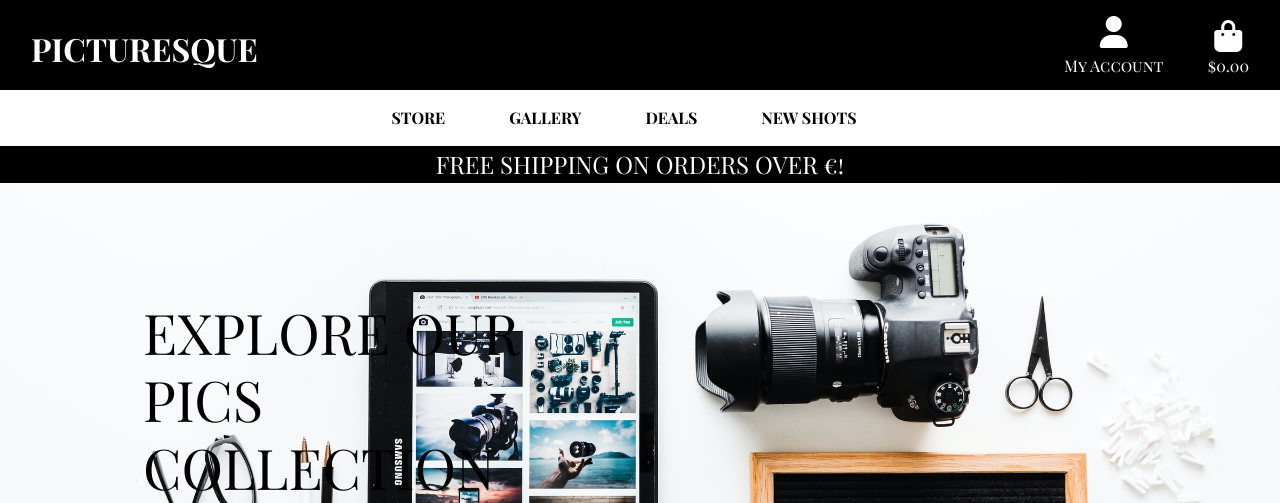
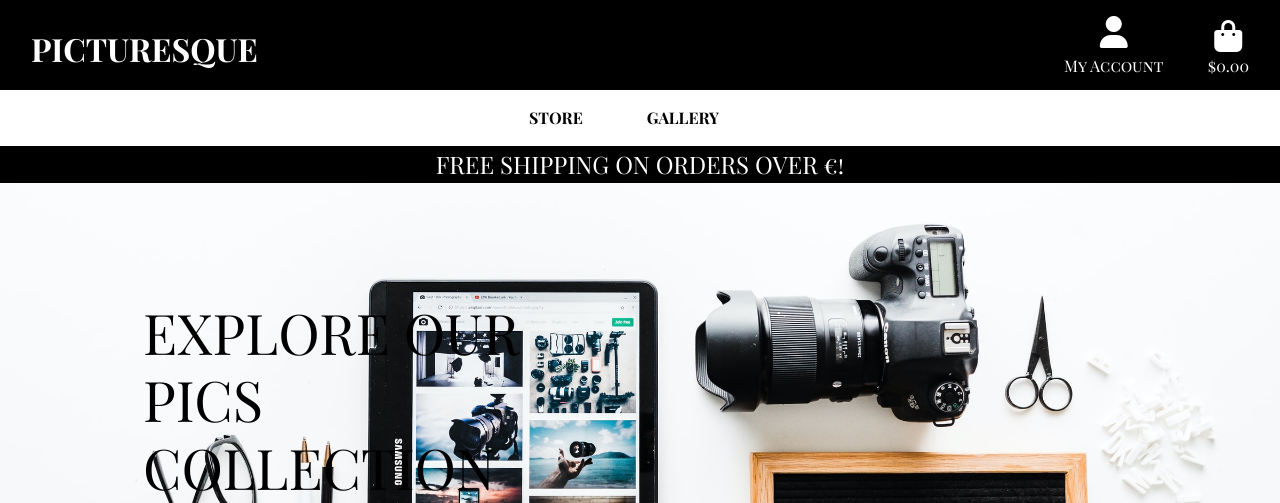
Before and after one commit to luizagit/Picturesque-MS4, a Django app: page / in a window 1280 px wide. Shown: the top 503 px of the page. Run offline with Django 3.2, Linux system fonts and the light colour scheme; some libraries are stand-ins or nearby versions.

Commit message:
added deals and new_shots categories to main-nav Gallery link

```diff
--- a/templates/includes/main-nav.html
+++ b/templates/includes/main-nav.html
@@ -13,16 +13,17 @@
         </li>
 
         <li class="nav-item">
-            <div class="border-0" aria-labelledby="deals-link">
-            <a class="logo-font font-weight-bold nav-link text-black mr-5" href="{% url 'photos' %}?category=city_life,landscapes,natural_world,concerts" id="gallery-link" aria-haspopup="true" aria-expanded="false">
+            <div class="border-0" aria-labelledby="gallery-link">
+            <a class="logo-font font-weight-bold nav-link text-black mr-5" href="{% url 'photos' %}?category=city_life,landscapes,natural_world,concerts,deals,new_shots" id="gallery-link" aria-haspopup="true" aria-expanded="false">
                 Gallery
             </a>
             </div>
         </li>
 
+        <!--
         <li class="nav-item">
             <div class="border-0" aria-labelledby="deals-link">
-            <a class="logo-font font-weight-bold nav-link text-black mr-5" href="{% url 'photos' %}?category=concerts" id="deals-link" aria-haspopup="true" aria-expanded="false">
+            <a class="logo-font font-weight-bold nav-link text-black mr-5" href="{% url 'photos' %}?category=deals" id="deals-link" aria-haspopup="true" aria-expanded="false">
                 Deals
             </a>
             </div>
@@ -30,11 +31,11 @@
 
         <li class="nav-item">
             <div class="border-0" aria-labelledby="new-shots-link">
-            <a class="logo-font font-weight-bold nav-link text-black mr-5" href="{% url 'photos' %}?category=natural_world" id="new-shots-link" aria-haspopup="true" aria-expanded="false">
+            <a class="logo-font font-weight-bold nav-link text-black mr-5" href="{% url 'photos' %}?category=new_shots" id="new-shots-link" aria-haspopup="true" aria-expanded="false">
                 New Shots
             </a>
         </div>
         </li>
-
+        -->
     </ul>
 </div>
```
